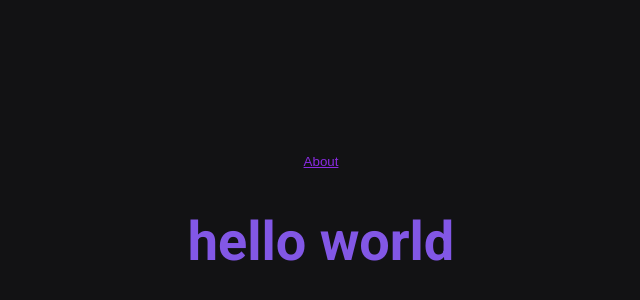
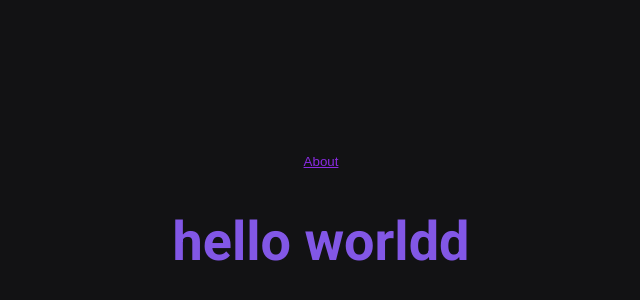
Before and after one commit to thisouzadev/processo-seletivo-wine, a Next.js app in the folder reactsetup/: page / in a window 1280 px wide. Shown: the part 188-488 px from the top of the page, without its empty margins (319-959 px from the left). Built offline with nearby package versions, Linux system fonts and the light colour scheme.

Commit message:
feat: hello world

```diff
--- a/reactsetup/src/pages/index.tsx
+++ b/reactsetup/src/pages/index.tsx
@@ -17,7 +17,7 @@ const Home: React.FC = () => {
         </Link>
       </nav>
       <main>
-        <h1>hello world</h1>
+        <h1>hello worldd</h1>
       </main>
     </Container>
   )
```
